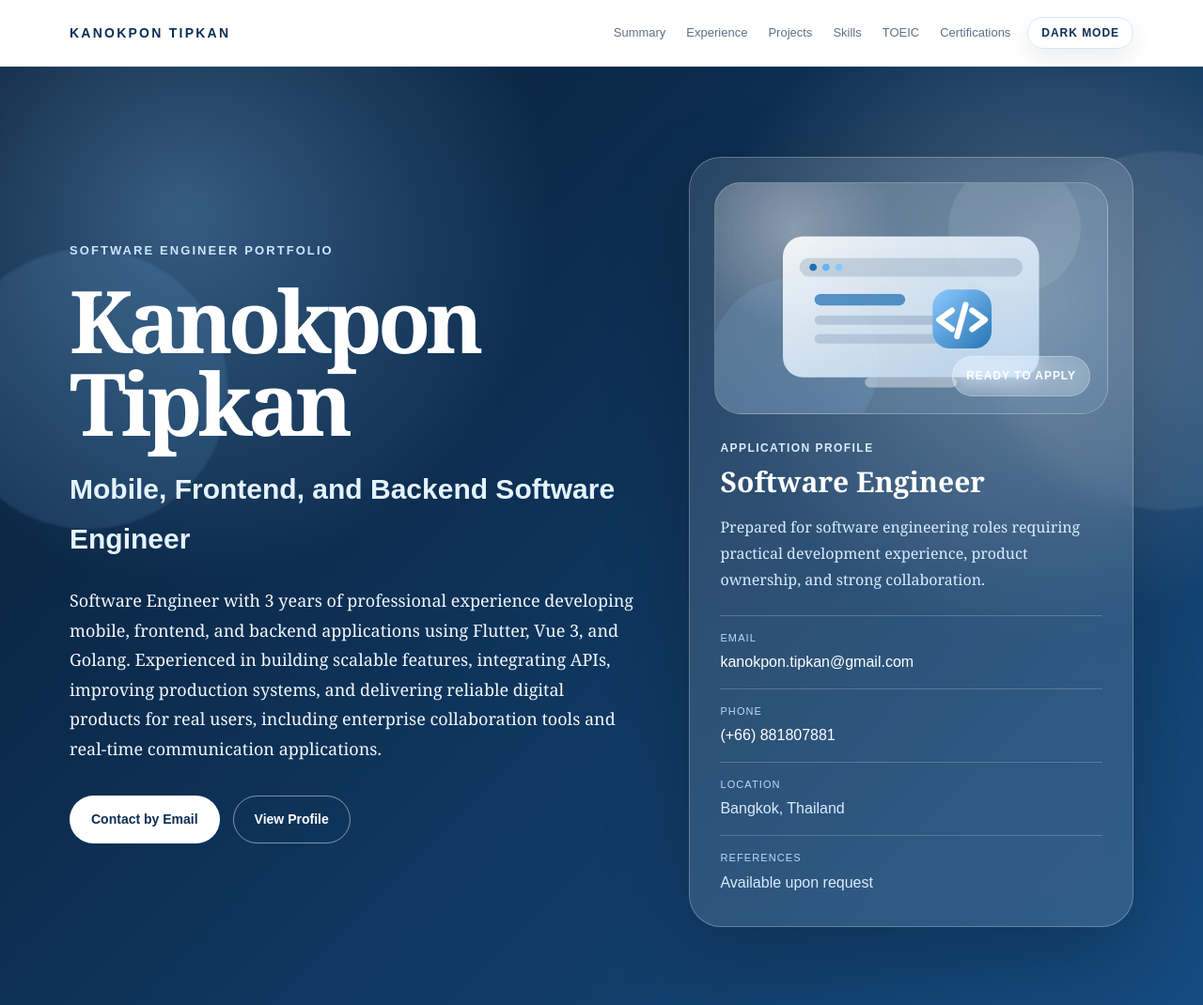
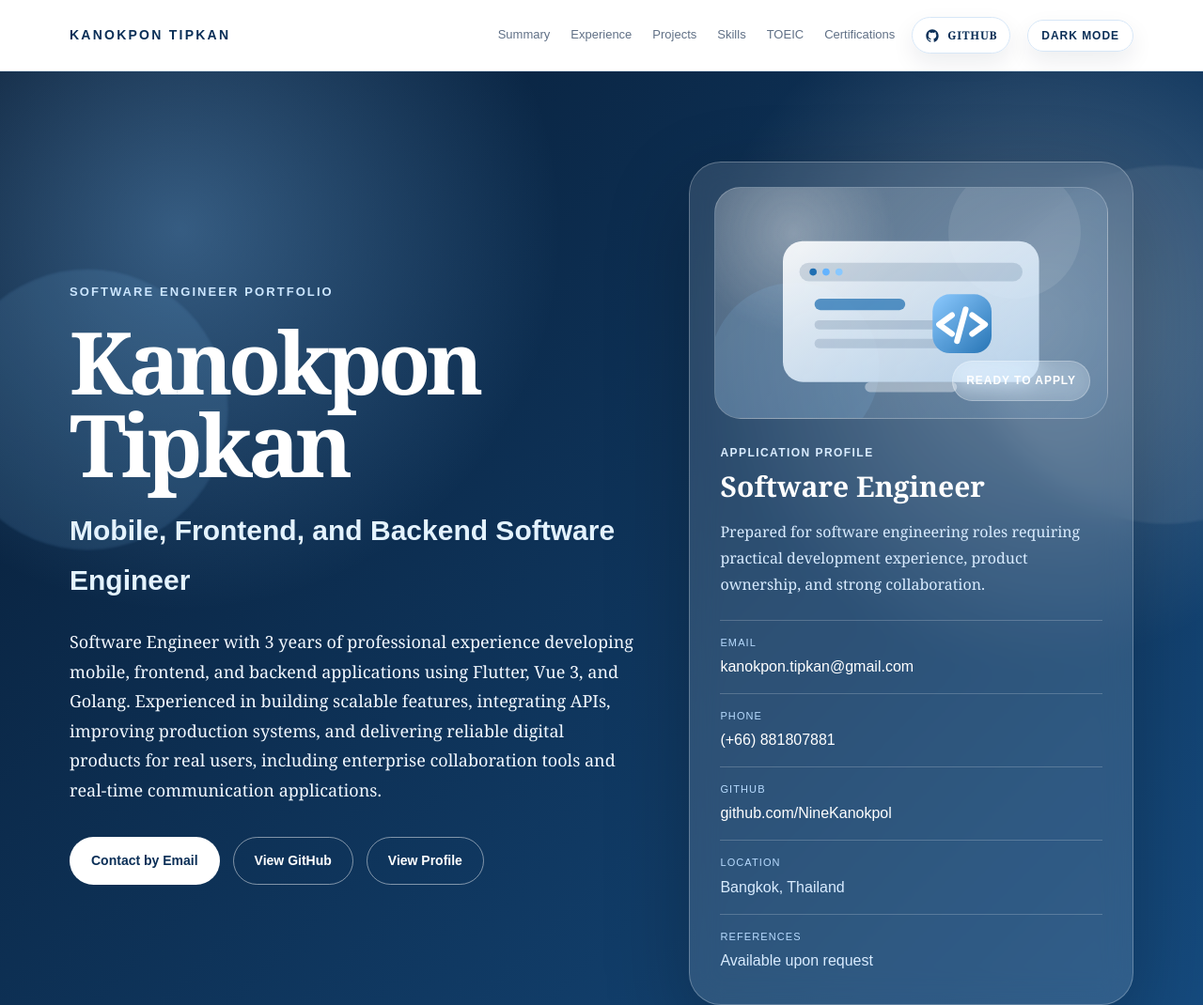
Before and after one commit to NineKanokpol/resume-website, a plain HTML site: page index.html in a window 1280 px wide. Shown: the top 1070 px of the page at 94% size. Drawn offline with Linux system fonts and the light colour scheme.

```diff
--- a/index.html
+++ b/index.html
@@ -151,6 +151,34 @@
 
     .nav__links a:hover {
       color: var(--blue-700);
+    }
+
+    .nav__github {
+      display: inline-flex;
+      align-items: center;
+      gap: 8px;
+      border: 1px solid var(--line);
+      background: var(--card-bg);
+      color: var(--blue-900);
+      border-radius: 999px;
+      padding: 8px 13px;
+      font-size: 12px;
+      font-weight: 900;
+      letter-spacing: 0.06em;
+      text-transform: uppercase;
+      box-shadow: 0 10px 24px rgba(7, 27, 51, 0.08);
+      transition: transform 0.25s ease, color 0.25s ease;
+    }
+
+    .nav__github:hover {
+      transform: translateY(-2px);
+      color: var(--blue-700);
+    }
+
+    .nav__github svg {
+      width: 16px;
+      height: 16px;
+      fill: currentColor;
     }
 
     .theme-toggle {
@@ -413,6 +441,16 @@
       letter-spacing: 0.1em;
       font-size: 11px;
       margin-bottom: 2px;
+    }
+
+    .contact-link {
+      color: inherit;
+      transition: color 0.25s ease;
+      word-break: break-word;
+    }
+
+    .contact-link:hover {
+      color: #ffffff;
     }
 
     .section {
@@ -743,6 +781,12 @@
       margin-top: 8px;
     }
 
+    .footer a {
+      color: #ffffff;
+      font-weight: 800;
+      border-bottom: 1px solid rgba(255, 255, 255, 0.42);
+    }
+
     .reveal {
       opacity: 0;
       transform: translateY(70px) scale(0.97);
@@ -825,6 +869,13 @@
           <a href="#certifications">Certifications</a>
         </div>
 
+        <a class="nav__github" href="https://github.com/NineKanokpol" target="_blank" rel="noopener noreferrer" aria-label="Open GitHub profile">
+          <svg viewBox="0 0 24 24" aria-hidden="true">
+            <path d="M12 2C6.48 2 2 6.58 2 12.26c0 4.53 2.87 8.37 6.84 9.73.5.1.68-.22.68-.49 0-.24-.01-.88-.01-1.73-2.78.62-3.37-1.37-3.37-1.37-.45-1.19-1.11-1.51-1.11-1.51-.91-.64.07-.63.07-.63 1 .07 1.53 1.06 1.53 1.06.89 1.56 2.34 1.11 2.91.85.09-.66.35-1.11.63-1.37-2.22-.26-4.56-1.14-4.56-5.07 0-1.12.39-2.03 1.03-2.75-.1-.26-.45-1.31.1-2.71 0 0 .84-.28 2.75 1.05A9.3 9.3 0 0 1 12 6.98c.85 0 1.71.12 2.51.34 1.91-1.33 2.75-1.05 2.75-1.05.55 1.4.2 2.45.1 2.71.64.72 1.03 1.63 1.03 2.75 0 3.94-2.34 4.81-4.57 5.07.36.32.68.94.68 1.9 0 1.37-.01 2.48-.01 2.82 0 .27.18.59.69.49A10.1 10.1 0 0 0 22 12.26C22 6.58 17.52 2 12 2Z" />
+          </svg>
+          GitHub
+        </a>
+
         <button class="theme-toggle" id="themeToggle" type="button">Dark Mode</button>
       </div>
     </div>
@@ -849,6 +900,7 @@
 
         <div class="hero__actions">
           <a class="button button--primary" href="mailto:kanokpon.tipkan@gmail.com">Contact by Email</a>
+          <a class="button button--ghost" href="https://github.com/NineKanokpol" target="_blank" rel="noopener noreferrer">View GitHub</a>
           <a class="button button--ghost" href="#summary">View Profile</a>
         </div>
       </section>
@@ -892,11 +944,15 @@
         <div class="contact-list">
           <div class="contact-item">
             <span>Email</span>
-            <a href="mailto:kanokpon.tipkan@gmail.com">kanokpon.tipkan@gmail.com</a>
+            <a class="contact-link" href="mailto:kanokpon.tipkan@gmail.com">kanokpon.tipkan@gmail.com</a>
           </div>
           <div class="contact-item">
             <span>Phone</span>
-            <a href="tel:+66881807881">(+66) 881807881</a>
+            <a class="contact-link" href="tel:+66881807881">(+66) 881807881</a>
+          </div>
+          <div class="contact-item">
+            <span>GitHub</span>
+            <a class="contact-link" href="https://github.com/NineKanokpol" target="_blank" rel="noopener noreferrer">github.com/NineKanokpol</a>
           </div>
           <div class="contact-item">
             <span>Location</span>
@@ -1383,6 +1439,7 @@
     <strong>Kanokpon Tipkan</strong>
     <p>Software Engineer | Bangkok, Thailand</p>
     <p>kanokpon.tipkan@gmail.com | (+66) 881807881</p>
+    <p><a href="https://github.com/NineKanokpol" target="_blank" rel="noopener noreferrer">github.com/NineKanokpol</a></p>
   </footer>
 
   <script>
```
